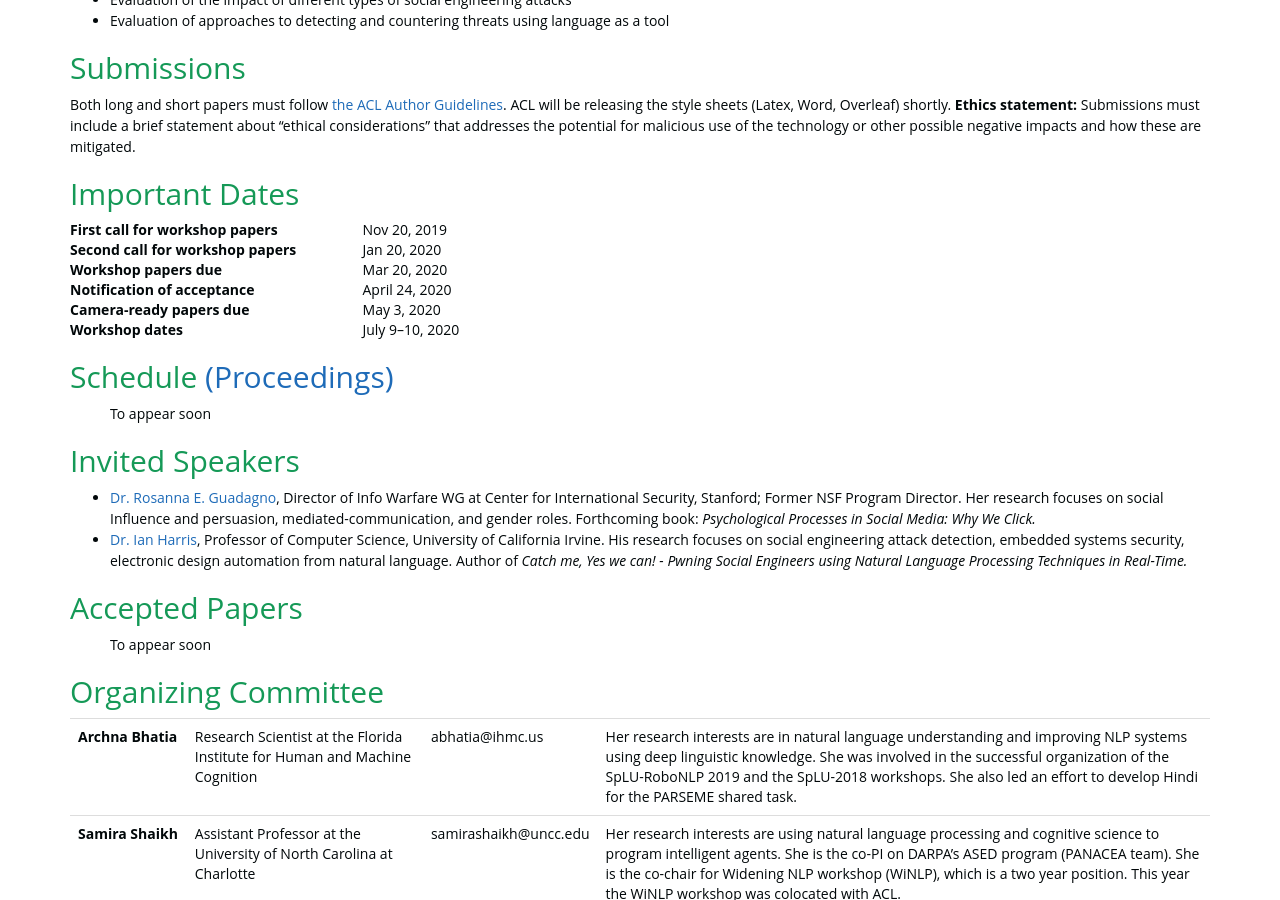
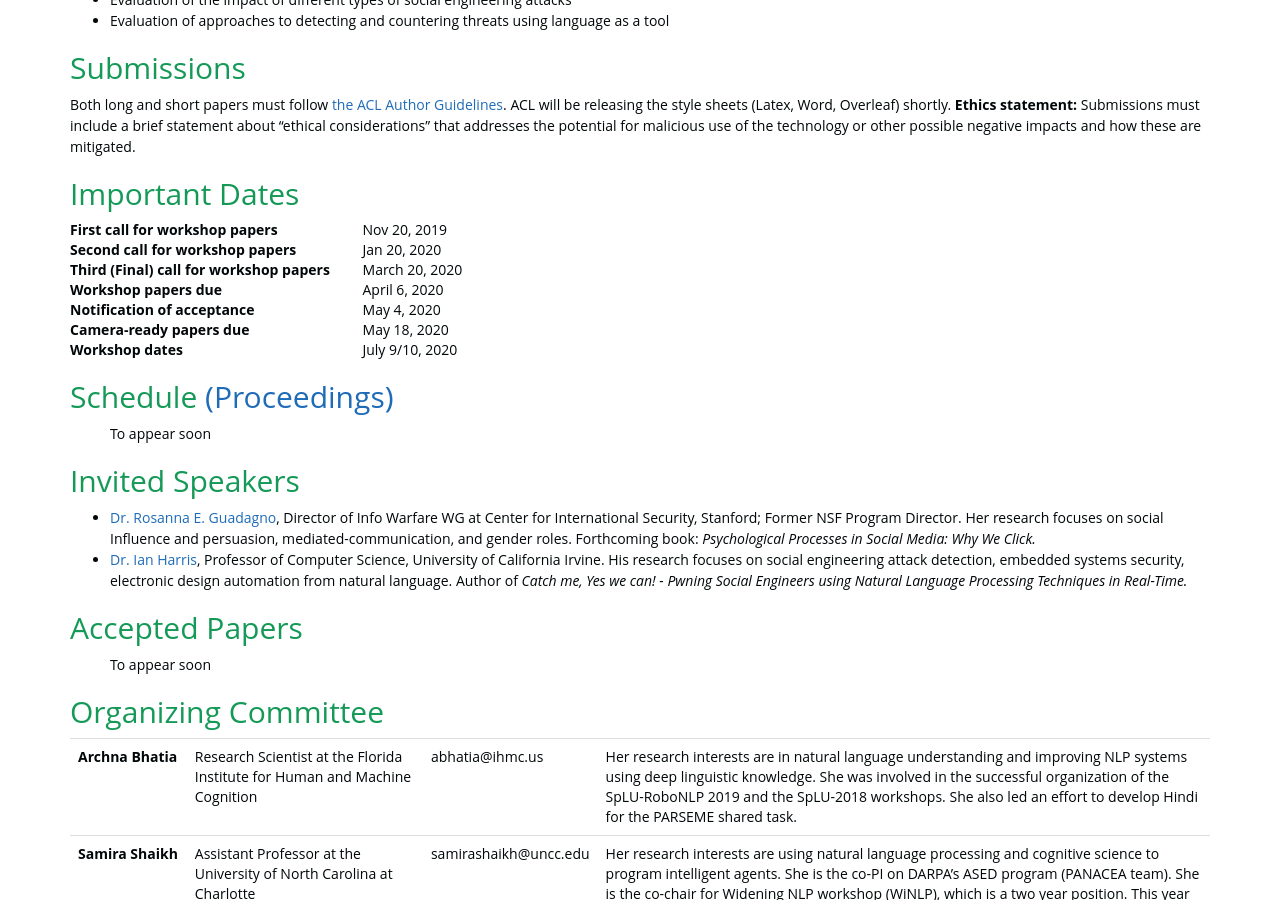
Before and after one commit to social-threats/social-threats.github.io, a Jekyll site: the page built from index.html, in a window 1280 px wide and 900 px high, scrolled down 1033 px. Built offline with Jekyll 4.4.1, drawn with Linux system fonts in a browser that asks for light colours; nearby versions of some CDN libraries.

Commit message:
fixed dates according to ACL 2020 schedule

```diff
--- a/_includes/_STOC_2020/important_dates.html
+++ b/_includes/_STOC_2020/important_dates.html
@@ -7,12 +7,14 @@
     <dd class="col-sm-9">Nov 20, 2019</dd>
     <dt class="col-sm-3">Second call for workshop papers</dt>
     <dd class="col-sm-9">Jan 20, 2020</dd>
+    <dt class="col-sm-3">Third (Final) call for workshop papers</dt>
+    <dd class="col-sm-9">March 20, 2020</dd>
     <dt class="col-sm-3">Workshop papers due</dt>
-    <dd class="col-sm-9">Mar 20, 2020</dd>
+    <dd class="col-sm-9">April 6, 2020</dd>
     <dt class="col-sm-3">Notification of acceptance</dt>
-    <dd class="col-sm-9">April 24, 2020</dd>
+    <dd class="col-sm-9">May 4, 2020</dd>
     <dt class="col-sm-3">Camera-ready papers due</dt>
-    <dd class="col-sm-9">May 3, 2020</dd>
+    <dd class="col-sm-9">May 18, 2020</dd>
     <dt class="col-sm-3">Workshop dates</dt>
-    <dd class="col-sm-9">July 9–10, 2020</dd>
+    <dd class="col-sm-9">July 9/10, 2020</dd>
 </dl>
```
